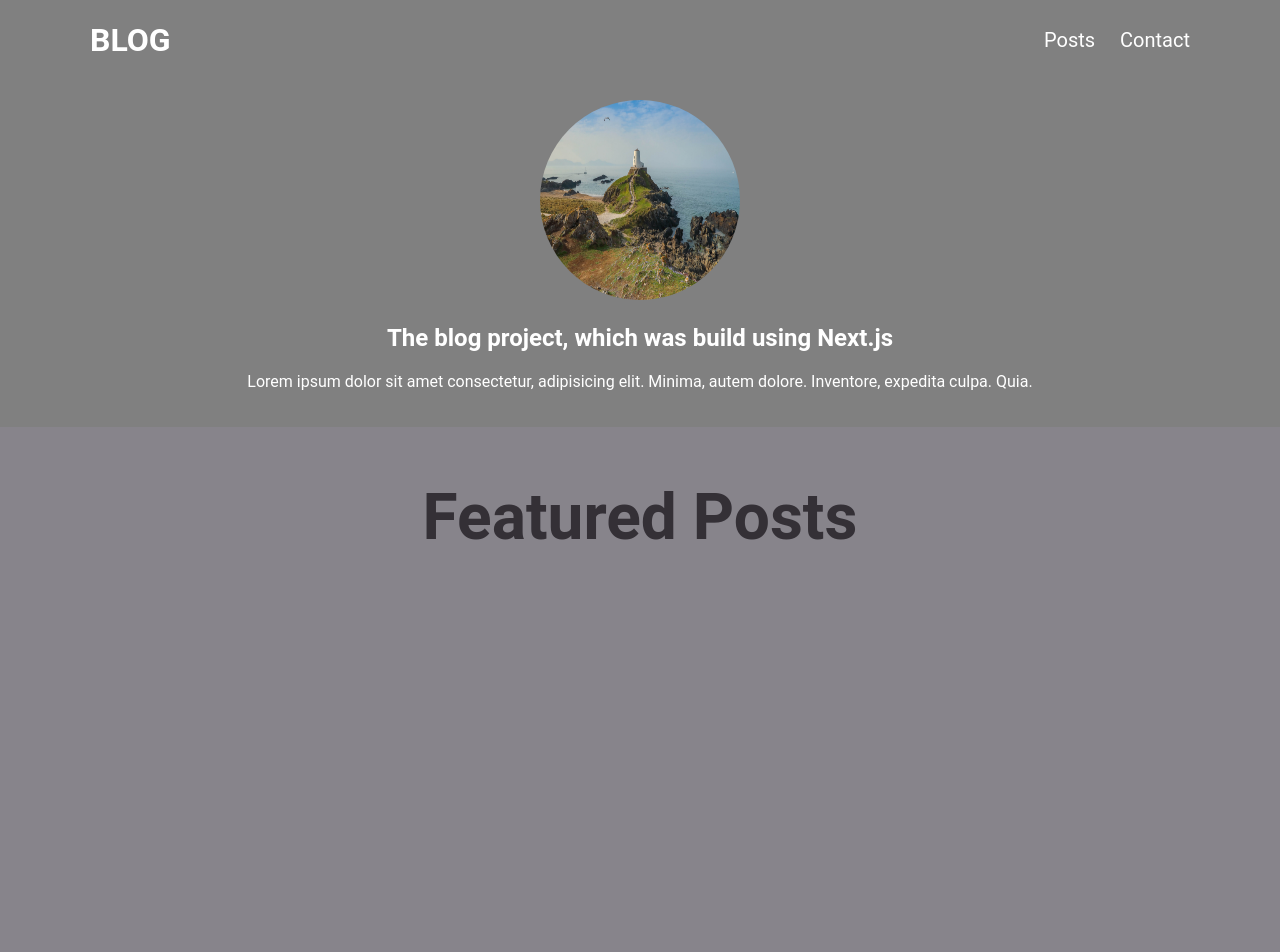
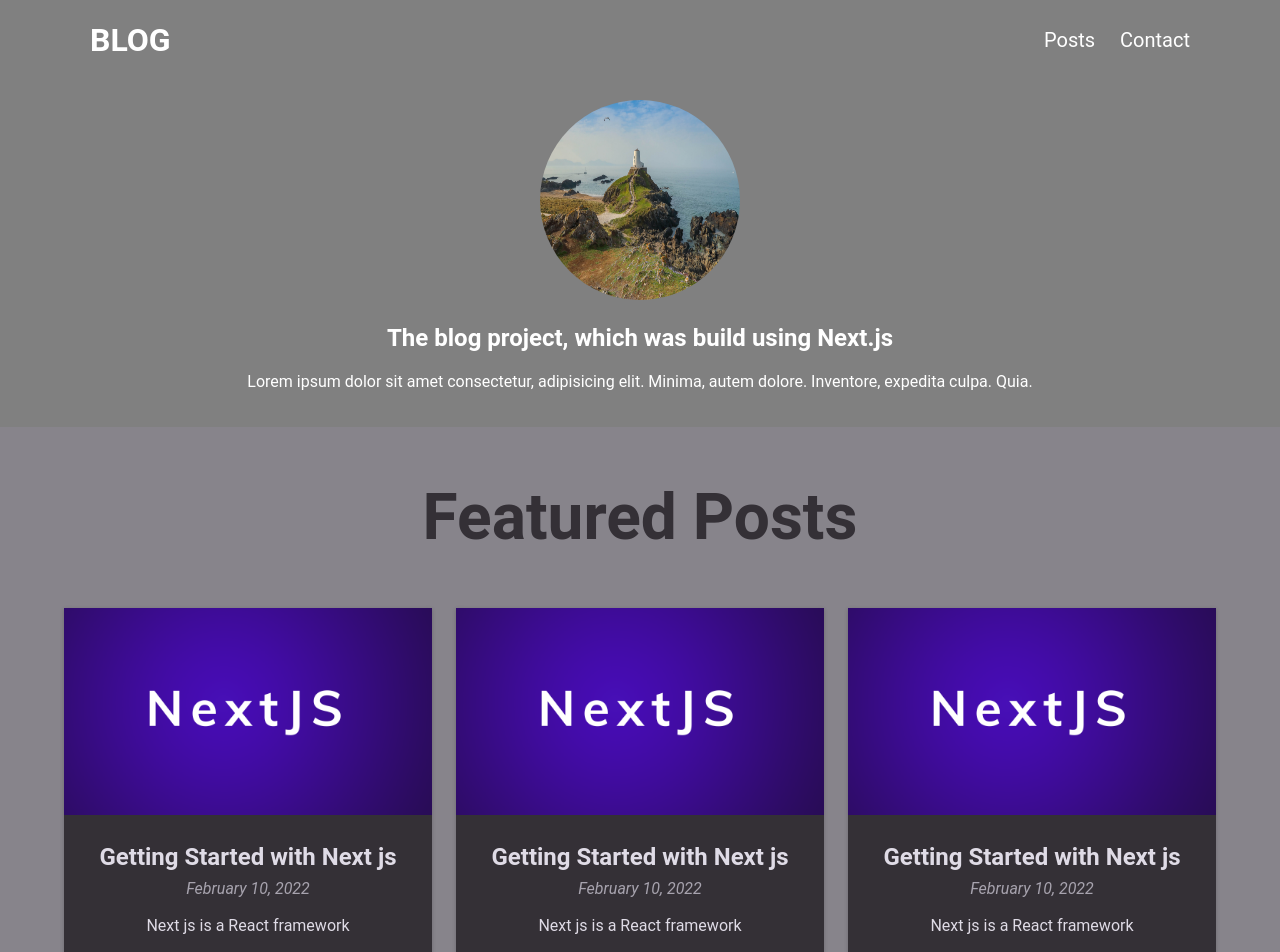
Before and after one commit to NMiokliotsah/nextjs-blog, a Next.js app: page / in a window 1280 px wide. Shown: the top 952 px of the page. Before the commit the page ends 800 px from the top, so only its background shows below. Built offline with nearby package versions, Linux system fonts and the light colour scheme.

Commit message:
add posts

```diff
--- a/components/FeaturedPosts/FeaturedPosts.tsx
+++ b/components/FeaturedPosts/FeaturedPosts.tsx
@@ -1,9 +1,16 @@
+import Posts from '../Posts/Posts';
+import { IPost } from '../../models/posts';
+
 import style from './Featured.module.scss';
 
-function FeaturedPosts() {
+interface FeaturedPostsProps {
+  posts: IPost[],
+}
+
+function FeaturedPosts({ posts }: FeaturedPostsProps) {
   return <section className={style.latest}>
     <h2>Featured Posts</h2>
-
+    <Posts posts={posts} />
   </section>
 }
 
--- a/components/Post/Post.tsx
+++ b/components/Post/Post.tsx
@@ -1,15 +1,11 @@
 import Link from 'next/link';
 import Image from 'next/image';
+import { IPost } from '../../models/posts';
+
 import style from './Post.module.scss';
 
 interface PostProps {
-  post: {
-    title: string,
-    image: string,
-    excerpt: string,
-    date: Date | number,
-    slug: string,
-  }
+  post: IPost
 }
 
 function Post({ post }: PostProps) {
@@ -20,16 +16,18 @@ function Post({ post }: PostProps) {
     month: 'long',
     year: 'numeric',
   });
-  const imagePath = `/images/posts/${slug}/${image}`;
+  const imagePath = `/images/posts/${image}`;
+  const linkPath = `/posts/${slug}`;
 
   return <li className={style.post}>
-    <Link href="">
+    <Link href={linkPath}>
       <div className={style.image}>
         <Image
           alt={title}
           src={imagePath}
           width={300}
           height={300}
+          layout="responsive"
         />
       </div>
       <div className={style.content}>
--- a/components/Posts/Posts.tsx
+++ b/components/Posts/Posts.tsx
@@ -1,13 +1,14 @@
 import Post from "../Post/Post";
 import style from './Posts.module.scss';
+import { IPost } from '../../models/posts';
 
 interface PostsProps {
-  posts: [],
+  posts: IPost[],
 }
 
 function Posts({ posts }: PostsProps) {
   return <ul className={style.grid}>
-    {posts.map(post => <Post post={post} />)}
+    {posts.map((post: IPost) => <Post key={post.slug} post={post} />)}
   </ul>
 }
 
--- /dev/null
+++ b/models/posts.ts
@@ -0,0 +1,7 @@
+export interface IPost {
+  title: string,
+  image: string,
+  excerpt: string,
+  date: Date | number | string,
+  slug: string,
+}
--- a/pages/index.tsx
+++ b/pages/index.tsx
@@ -2,10 +2,34 @@ import FeaturedPosts from '../components/FeaturedPosts/FeaturedPosts';
 import Hero from '../components/Hero/Hero';
 import styles from '../styles/Home.module.css'
 
+const DUMMY_DATE = [
+  {
+    title: 'Getting Started with Next js',
+    image: 'getting-started-nextjs.png',
+    excerpt: 'Next js is a React framework',
+    slug: 'getting-started-with-nextjs',
+    date: '2022-02-10',
+  },
+  {
+    title: 'Getting Started with Next js',
+    image: 'getting-started-nextjs.png',
+    excerpt: 'Next js is a React framework',
+    slug: 'getting-started-with-nextjs',
+    date: '2022-02-10',
+  },
+  {
+    title: 'Getting Started with Next js',
+    image: 'getting-started-nextjs.png',
+    excerpt: 'Next js is a React framework',
+    slug: 'getting-started-with-nextjs',
+    date: '2022-02-10',
+  }
+]
+
 function Home() {
   return <>
     <Hero />
-    <FeaturedPosts />
+    <FeaturedPosts posts={DUMMY_DATE} />
   </>
 }
 
```
Also changed, not shown: public/images/posts/getting-started-nextjs.png (added), 1 other file (tests, documents, lock files or other folders).
